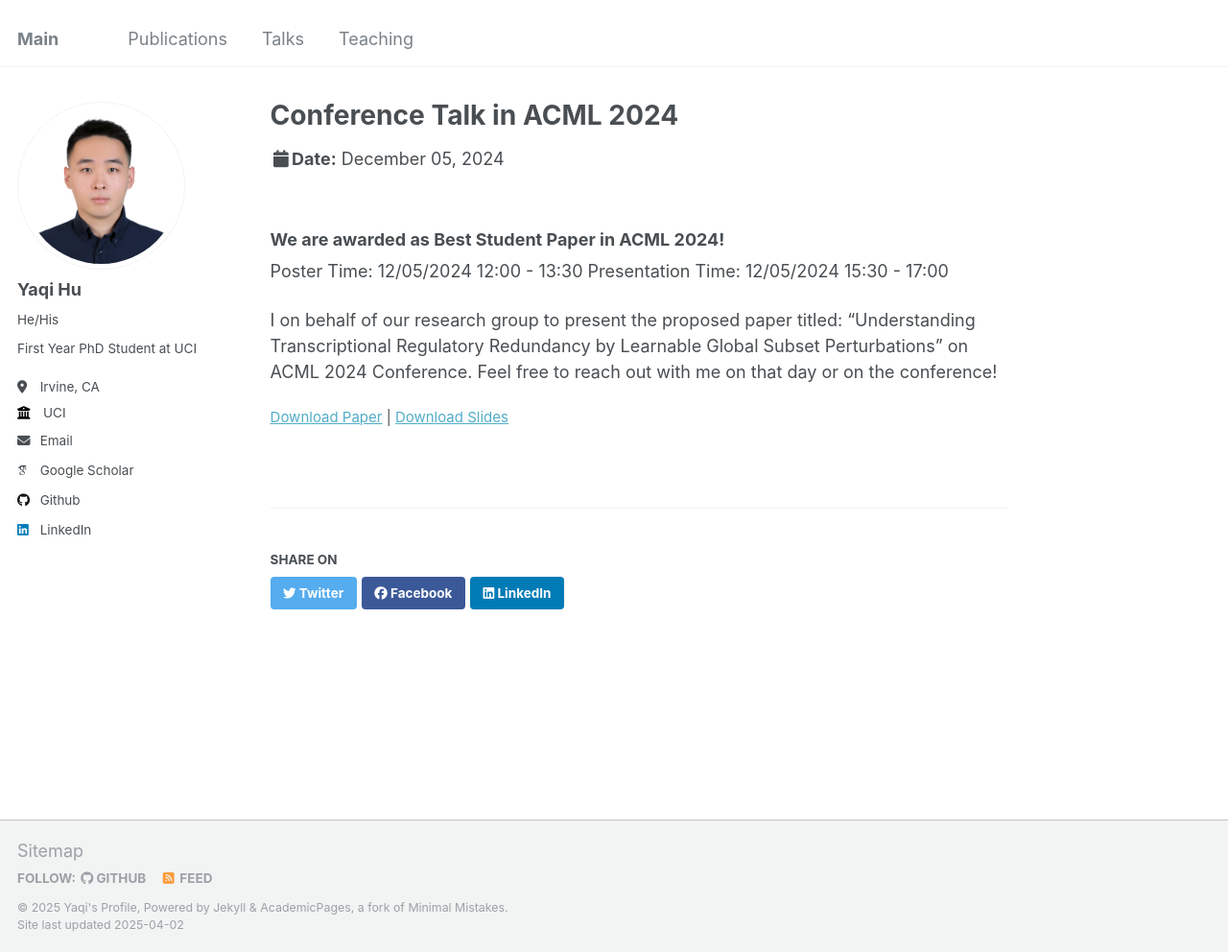
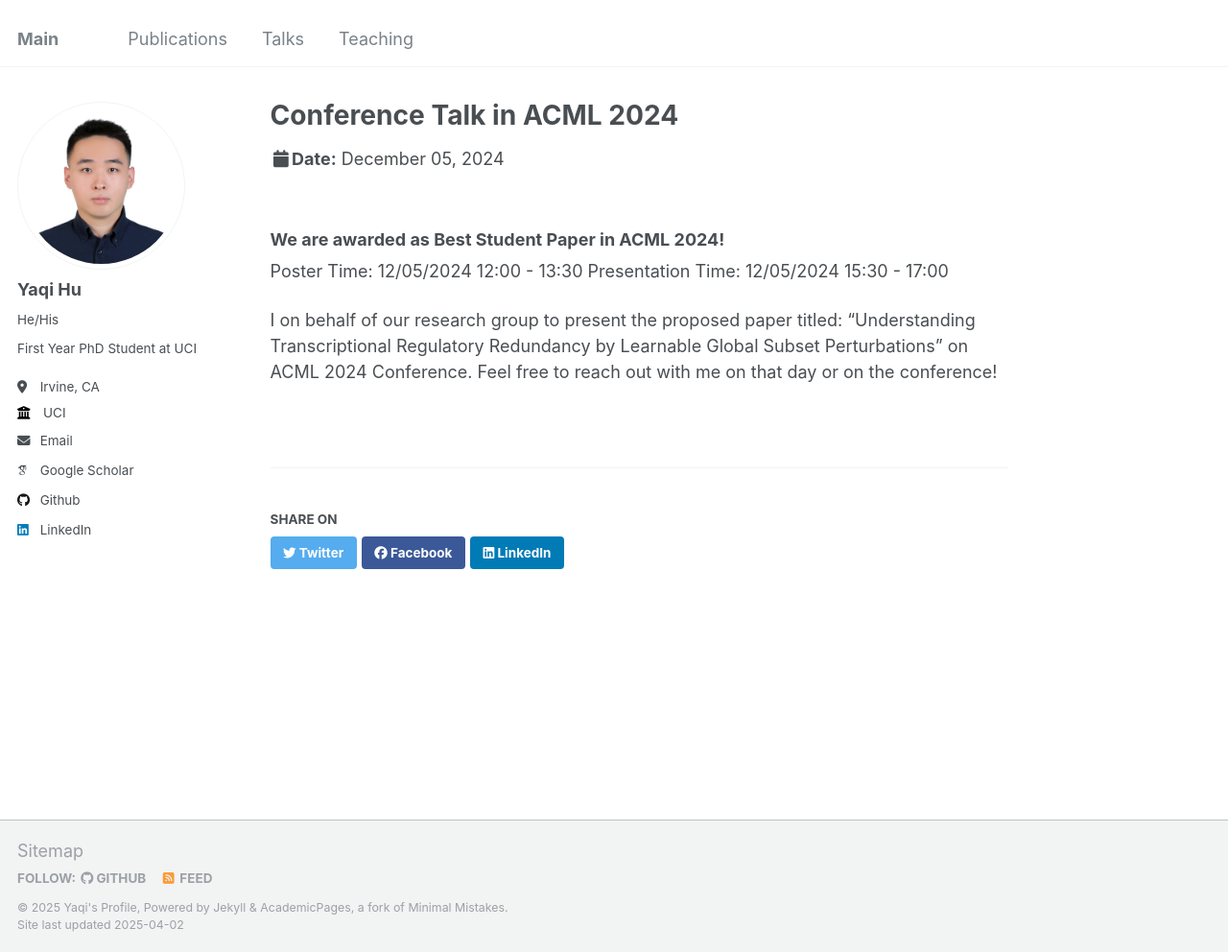
Before and after one commit to YaqiHu23/YaqiHu23.github.io, a Jekyll site: the page built from _talks/ACML_2024.md, in a window 1280 px wide and 992 px high. Shown: the whole window at 96% size. Built offline with Jekyll 4.4.1, drawn with Linux system fonts in a browser that asks for light colours; some web fonts are replaced.

Commit message:
version_1.0.0

```diff
--- a/_layouts/talk.html
+++ b/_layouts/talk.html
@@ -42,15 +42,6 @@ layout: default
 
       <section class="page__content" itemprop="text">
         {{ content }}
-
-        {% if page.paperurl and page.slidesurl %}
-          <p style="font-size: smaller"><a href="{{ page.paperurl }}">Download Paper</a> | <a href="{{ page.slidesurl }}">Download Slides</a></p>
-        {% elsif page.paperurl %}
-          <p style="font-size: smaller"><a href="{{ page.paperurl }}">Download Paper</a></p>
-        {% elsif page.slidesurl %}
-          <p style="font-size: smaller"><a href="{{ page.slidesurl }}">Download Slides</a></p>
-        {% endif %}
-
         {% if page.link %}<div><a href="{{ page.link }}" class="btn">{{ site.data.ui-text[site.locale].ext_link_label | default: "Direct Link" }}</a></div>{% endif %}
       </section>
 
```
